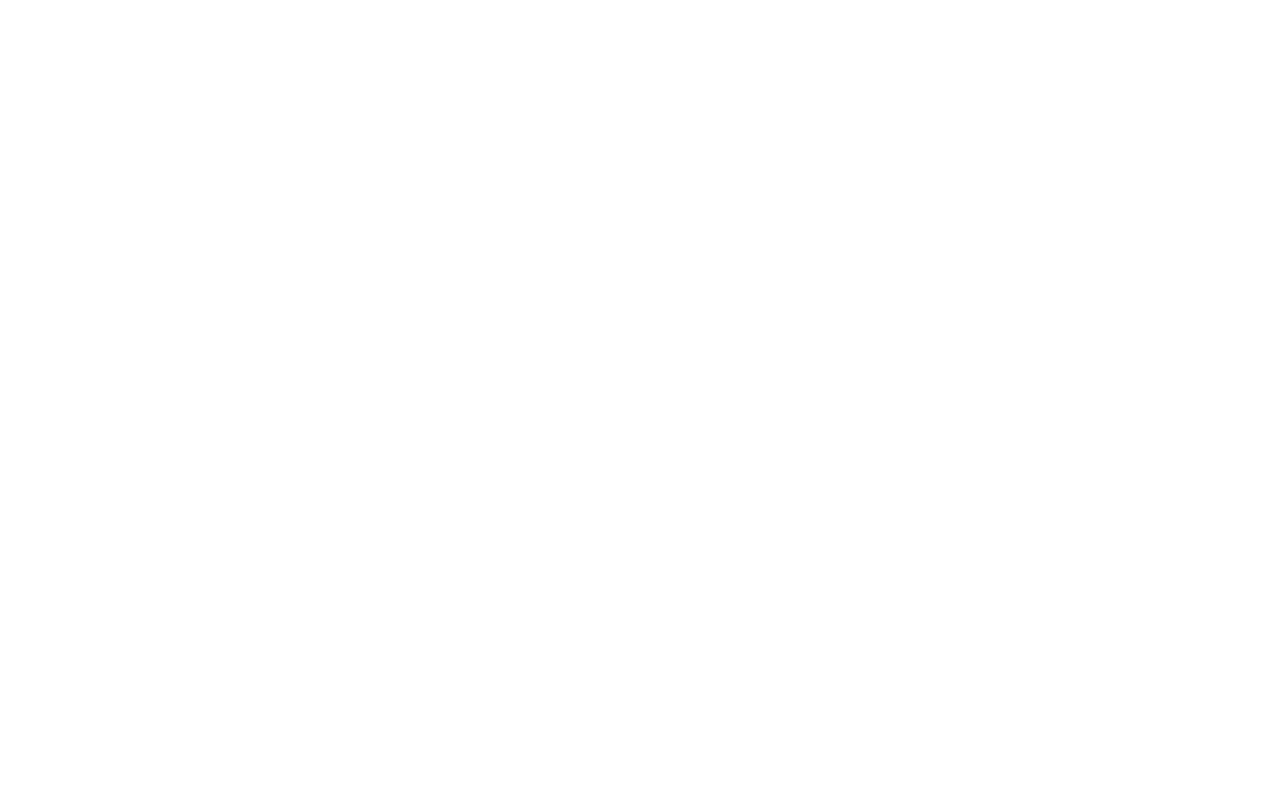
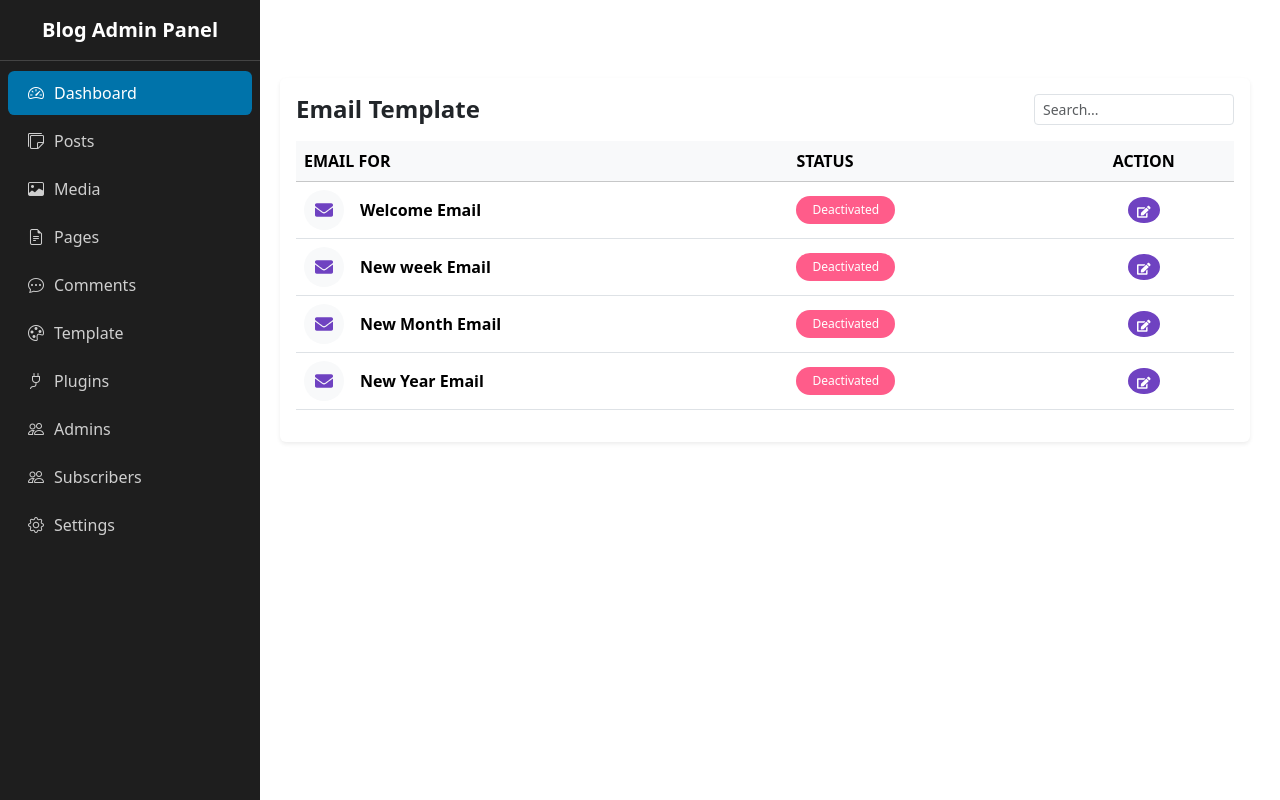
Before and after one commit to ezechrissampson/blogadminpanel, a React (Vite) app: page /emailtemplates in a window 1280 px wide. Before the commit this address had no page. Built offline with nearby package versions, Linux system fonts and the light colour scheme.

Commit message:
Email Template

```diff
--- a/package.json
+++ b/package.json
@@ -14,6 +14,7 @@
     "bootstrap-icons": "^1.13.1",
     "react": "^19.1.1",
     "react-dom": "^19.1.1",
+    "react-icons": "^5.5.0",
     "react-quill-new": "^3.6.0",
     "react-router-dom": "^7.9.4"
   },
--- a/src/App.jsx
+++ b/src/App.jsx
@@ -12,6 +12,8 @@
 import Adminprofile from './pages/foradmins/adminprofile.jsx';
 import Allsubscribers from './pages/subscribers/subscribers.jsx';
 import Subscriberprofile from './pages/subscribers/subscriberprofile.jsx';
+import EmailTemplateTable from './pages/foremails/emailtemplate/emailtemplatetable.jsx';
+import CustomEmail from './pages/foremails/emailtemplate/customemail.jsx';
 
 function App() {
 
@@ -42,6 +44,10 @@
 
         <Route path="/subscriberprofile" element={<Subscriberprofile/>} />
 
+        <Route path="/emailtemplates" element={<EmailTemplateTable/>} />
+
+        <Route path="/customemail" element={<CustomEmail/>} />
+
       </Routes>
     </BrowserRouter>
   )
--- a/src/components/sidebar/Sidebar.jsx
+++ b/src/components/sidebar/Sidebar.jsx
@@ -49,8 +49,8 @@
       <li className="nav-item position-relative">
         <a className="nav-link" href="#"><i className="bi bi-palette"></i>Template</a>
         <div className="submenu">
-          <a href="#"><i className="bi bi-brush"></i> Email Template</a>
-          <a href="#"><i className="bi bi-tools"></i> Custom Email</a>
+          <Link to="/emailtemplates"><i className="bi bi-brush"></i> Email Template</Link>
+          <Link to="/customemail"><i className="bi bi-tools"></i> Custom Email</Link>
         </div>
       </li>
 
--- /dev/null
+++ b/src/pages/foremails/emailtemplate/customemail.jsx
@@ -0,0 +1,18 @@
+import React from "react"
+import Sidebar from "../../../components/sidebar/Sidebar";
+
+const CustomEmail = () => {
+  return (
+    <>
+      <Sidebar />
+
+    <div className="main-content">
+      <h4>Create Custom Email</h4>
+      {/* Add your form or content here */}
+    </div>
+
+    </>
+  );
+};
+
+export default CustomEmail;
--- /dev/null
+++ b/src/pages/foremails/emailtemplate/emailtemplatetable.jsx
@@ -0,0 +1,103 @@
+import React from "react";
+import { FaEnvelope, FaEdit } from "react-icons/fa";
+import Sidebar from "../../../components/sidebar/Sidebar";
+
+const EmailTemplateTable = () => {
+  const templates = [
+    { name: "Welcome Email",  status: "Deactivated" },
+    { name: "New week Email", status: "Deactivated" },
+    { name: "New Month Email", status: "Deactivated" },
+    { name: "New Year Email", status: "Deactivated" }
+  ];
+
+  return (
+  <>
+  <Sidebar />
+
+    <div className="main-content mt-5 mb-5">
+
+      <div className="card shadow-sm border-0">
+        <div className="card-body">
+          <div className="d-flex justify-content-between align-items-center mb-3">
+            <h4 className="fw-semibold mb-0">Email Template</h4>
+
+            <div className="ms-auto">
+              <input
+                type="search"
+                placeholder="Search..."
+                className="form-control form-control-sm"
+                style={{ width: "200px" }}
+              />
+            </div>
+          </div>
+
+          <div className="table-responsive">
+            <table className="table align-middle table-hover">
+              <thead className="table-light">
+                <tr>
+                  <th>EMAIL FOR</th>
+                  <th>STATUS</th>
+                  <th className="text-center">ACTION</th>
+                </tr>
+              </thead>
+              <tbody>
+                {templates.map((item, i) => (
+                  <tr key={i}>
+                    <td>
+                      <div className="d-flex align-items-center">
+                        <div
+                          className="rounded-circle bg-light d-flex justify-content-center align-items-center me-3"
+                          style={{
+                            width: "40px",
+                            height: "40px",
+                            backgroundColor: "#f2f0ff",
+                          }}
+                        >
+                          <FaEnvelope size={18} color="#6f42c1" />
+                        </div>
+                        <div>
+                          <div className="fw-semibold">{item.name}</div>
+                          <small className="text-muted">{item.for}</small>
+                        </div>
+                      </div>
+                    </td>
+                    <td>
+                      <span
+                        className="badge px-3 py-2 rounded-pill"
+                        style={{
+                          backgroundColor: "#ff5c8a",
+                          color: "#fff",
+                          fontWeight: "500",
+                        }}
+                      >
+                        {item.status}
+                      </span>
+                    </td>
+                    <td className="text-center">
+                      <button
+                        className="btn btn-sm"
+                        style={{
+                          backgroundColor: "#6f42c1",
+                          color: "#fff",
+                          borderRadius: "50%",
+                        }}
+                      >
+                        <FaEdit />
+                      </button>
+                    </td>
+                  </tr>
+                ))}
+              </tbody>
+            </table>
+          </div>
+        </div>
+      </div>
+
+    </div>
+
+</>
+  );
+}
+
+
+export default EmailTemplateTable;
```
Also changed, not shown: 1 other file (tests, documents, lock files or other folders).
